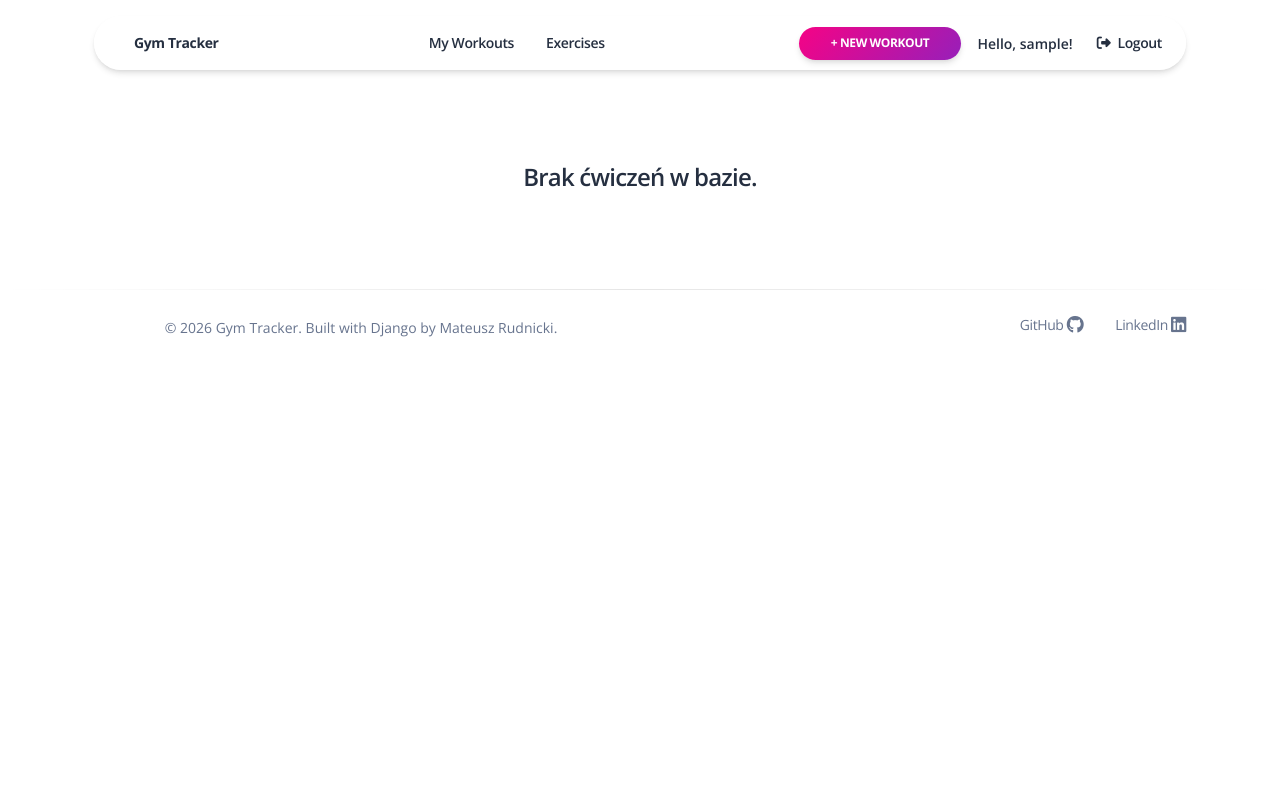
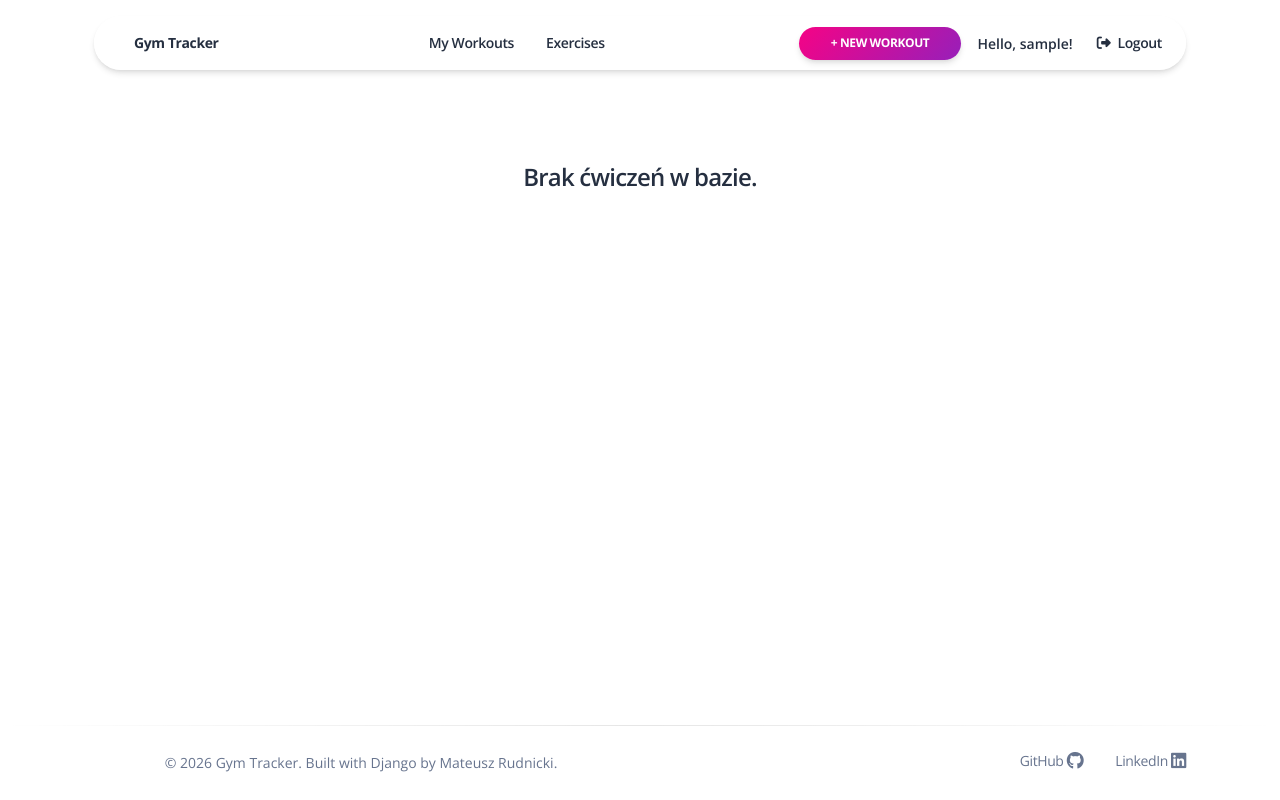
Before and after one commit to Darmi555/gym-tracker, a Django app: page /exercises/ in a window 1280 px wide. Run offline with Django 5.2, Linux system fonts and the light colour scheme; the visitor is signed in with stand-in values (Sample User, id 1); data that the repository does not hold is empty; some libraries are stand-ins or nearby versions.

Commit message:
fix: make footer stick to bottom

```diff
--- a/templates/layouts/base-presentation.html
+++ b/templates/layouts/base-presentation.html
@@ -20,6 +20,7 @@ Coded by www.creative-tim.com
   <link rel="apple-touch-icon" sizes="76x76" href="{{ ASSETS_ROOT }}/img/apple-icon.png">
   <link rel="icon" type="image/png" href="{{ ASSETS_ROOT }}/img/favicon.png">
   <link rel="canonical" href="https://appseed.us/ui-kit/soft-ui-design-system"/>
+  <link rel="stylesheet" href="https://cdnjs.cloudflare.com/ajax/libs/font-awesome/6.4.0/css/all.min.css">
 
   <title>
     Django Soft UI Design System - {% block title %}{% endblock %} | AppSeed
@@ -41,11 +42,13 @@ Coded by www.creative-tim.com
 
 </head>
 
-<body class="{% block body_class %}{% endblock body_class %}">
+<body class="d-flex flex-column min-vh-100 {% block body_class %}{% endblock body_class %}">
 
     {% include "includes/navigation.html" %}
 
-    {% block content %}{% endblock content %}
+    <main class="flex-grow-1">
+        {% block content %}{% endblock content %}
+    </main>
 
     {% include "includes/footer.html" %}
 
--- a/templates/workouts/category_detail.html
+++ b/templates/workouts/category_detail.html
@@ -12,7 +12,7 @@
         <h3>{{exercise.name}}</h3>
         <div class="description">
         </div>
-        <a href="{% url 'workouts:category-detail' pk=category.id %}" class="btn bg-gradient-primary w-auto me-1 mb-0 ">
+        <a href="{% url 'workouts:exercise-detail' pk=exercise.id %}" class="btn bg-gradient-primary w-auto me-1 mb-0 ">
           <i class="text-sm ">Czytaj dalej</i>
         </a>
       </div>>
--- a/templates/workouts/exercise_list.html
+++ b/templates/workouts/exercise_list.html
@@ -26,6 +26,4 @@
   </div>
 </div>
 
-
-
 {% endblock %}
```
